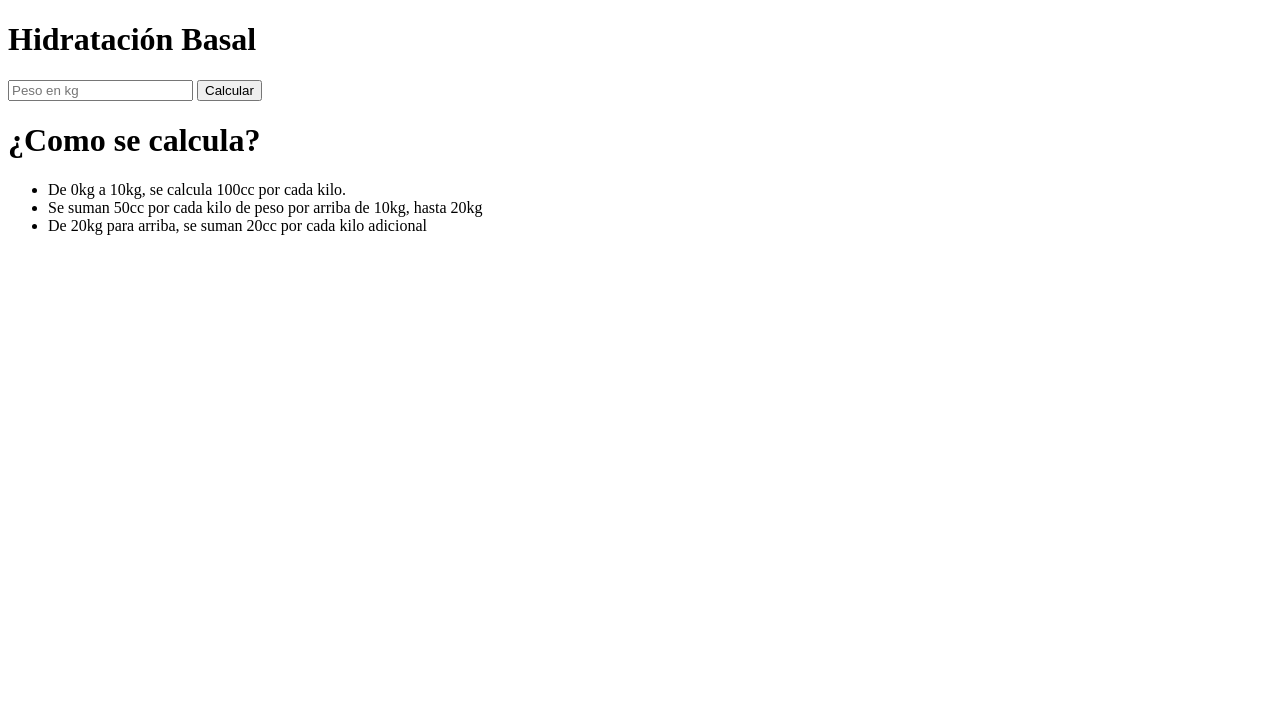
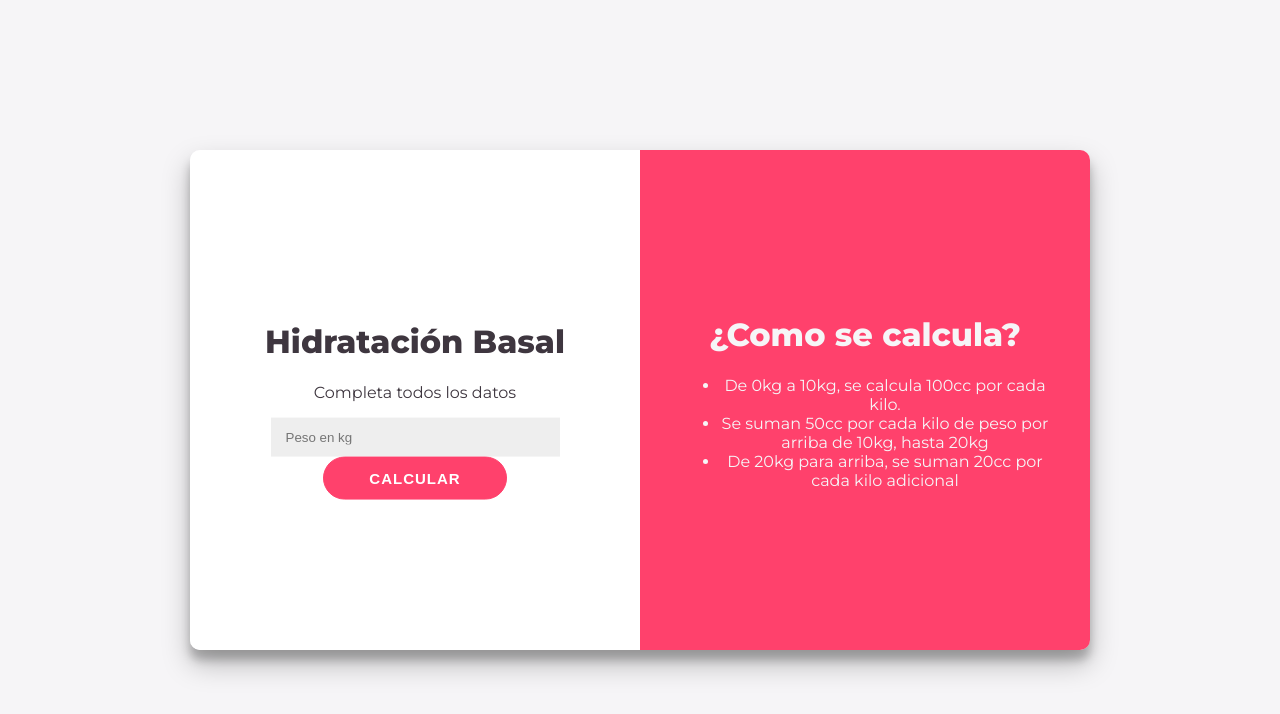
Before and after one commit to jmparedes/jmparedes.github.io, a plain HTML site: page index.html in a window 1280 px wide. Drawn offline with Linux system fonts and the light colour scheme.

Commit message:
Agregar Css

```diff
--- /dev/null
+++ b/css/style.css
@@ -0,0 +1,80 @@
+@import url('https://fonts.googleapis.com/css?family=Montserrat:400,800');
+body{
+    background: #f6f5f7;
+    font-family: 'Montserrat', sans-serif;
+    color: #3E363F;
+}
+#contenedor{
+    width: 900px;
+    height: 500px;
+    text-align: center;
+    /* Estas 3 lineas se encargan de centrar el div vertical y horizontalmente */
+    position: absolute;
+    inset: 0;
+    margin: auto;
+    border-radius: 10px;
+    overflow: hidden;
+    box-shadow: 0 14px 28px rgba(0,0,0,0.25),
+      0 10px 10px rgba(0,0,0,0.22);
+  }
+#calculadora{
+    background: white;
+    /* Con estas 3 lineas vamos a hacer que los divs queden lado a lado */
+    width: 50%;
+    height: 100%;
+    float: left;
+}
+
+#detalle{
+    background: #FF416C;
+    /* Con estas 3 lineas vamos a hacer que los divs queden lado a lado */
+    width: 50%;
+    height: 100%;
+    float: left;
+    color: #f6f5f7;
+}
+.contenido{
+    /* Estas tres lineas van a centrar el contenido verticalmente dentro de cada div */
+    position: relative;
+    top: 50%;
+    transform: translateY(-50%);
+    overflow: hidden;
+    padding: 40px;
+}
+input {
+	width: 70%;
+    padding: 12px 15px;
+    border: none;
+    background-color: #eee;
+}
+
+button {
+  font-size: 15px;
+	font-weight: bold;
+	padding: 12px 45px;
+	border-radius: 30px;
+	background-color: #FF416C;
+	border: 1px solid #FF416C;
+	color: #FFFFFF;
+	text-transform: uppercase;
+	letter-spacing: 1px;
+	transition: transform 20ms ease-in;
+}
+
+button:active {
+	transform: scale(0.95);
+}
+
+#error{
+    color: red;
+    font-weight: bold;
+    display: none;
+}
+
+.resultado{
+    color: #0A81D1;
+    font-weight: bold;
+    font-size: 25px;
+    margin-bottom: 5px;
+    display: none;
+}
--- a/index.html
+++ b/index.html
@@ -1,16 +1,24 @@
 <!DOCTYPE html>
 <html>
     <head>
-        <title>Calculadora de hidratación</title>
+        <link rel="stylesheet" href="css/style.css">
+        <script src="script.js" defer></script>
     </head>
     <body>
-        <div>
-            <div>
+        <div id="contenedor">
+            <div id="calculadora">
+                <div class="contenido">
                     <h1>Hidratación Basal</h1>
-                <input type="number" placeholder="Peso en kg" />
-                <button>Calcular</button>
+                    <p class="item">Completa todos los datos</p>
+                    <input class="item" id="peso" type="number" placeholder="Peso en kg" />
+                    <p class="item" id="error">* Debe completar todos los datos</p>
+                    <button class="item" id="calcular">Calcular</button>
+                    <p class="item resultado" id="flu">71cc/h</p>
+                    <p class="item resultado" id="man">m+m/2 : 105cc/h</p>
                 </div>
-            <div>
+            </div>
+            <div id="detalle">
+                <div class="contenido">
                     <h1>¿Como se calcula?</h1>
                     <ul>
                         <li>De 0kg a 10kg, se calcula 100cc por cada kilo.</li>
@@ -19,5 +27,6 @@
                     </ul>
                 </div>
             </div>
+        </div>
     </body>
 </html>
```
Lines whose indentation alone changed are shown as unchanged.
